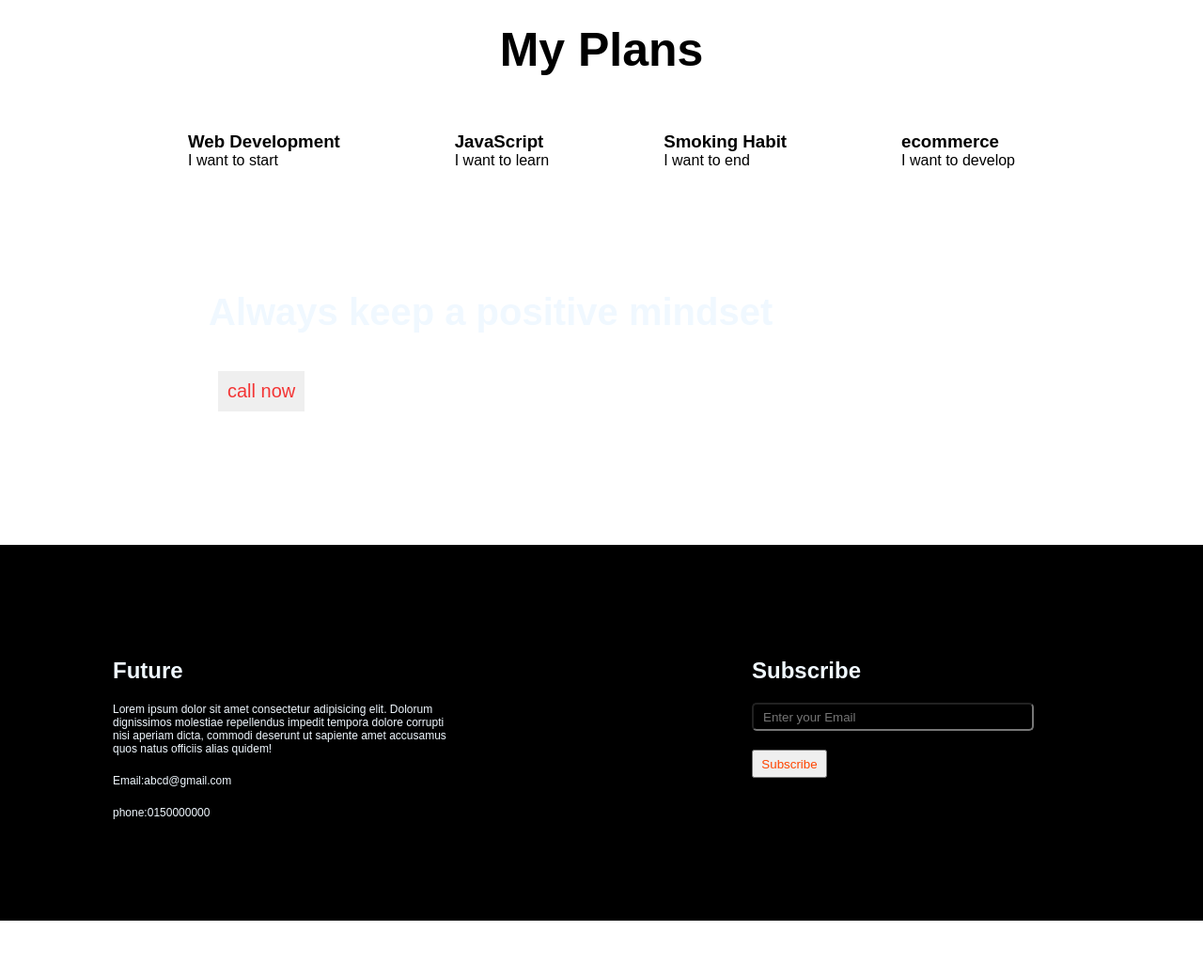
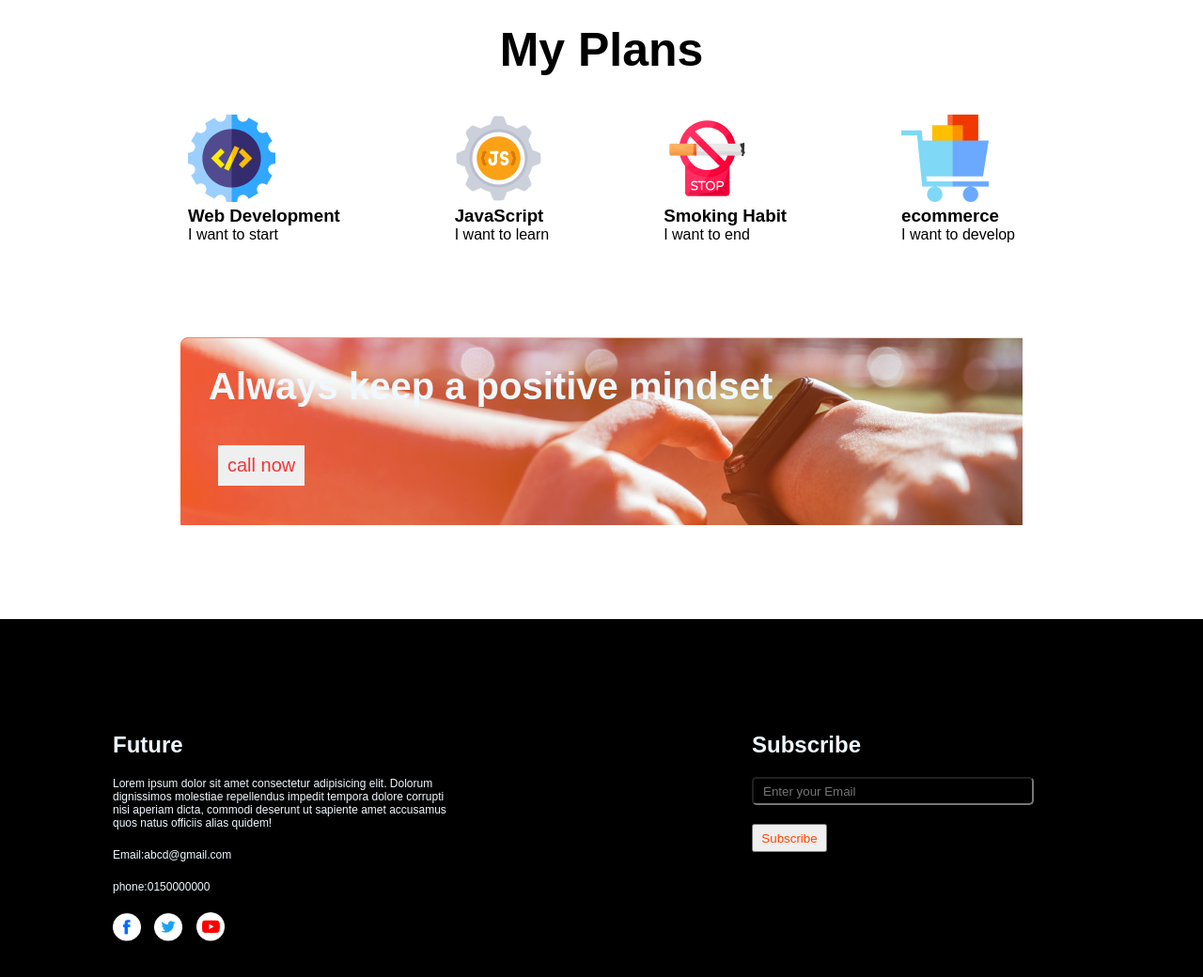
Before and after one commit to FaruqueParvej/assignment-01, a plain HTML site: page index.html in a window 1280 px wide. Shown: the part 1380-2420 px from the top of the page at 94% size. Before the commit the page ends 2360 px from the top, so only its background shows below. Drawn offline with Linux system fonts and the light colour scheme; the site is published under a folder, as on GitHub Pages, so addresses that start at the root find nothing.

Commit message:
modified immage

```diff
--- a/index.html
+++ b/index.html
@@ -21,7 +21,7 @@
     </section>
     <section class="main">
       <div class="photo">
-        <img src="/others/person.png" alt="" />
+        <img src="./others/person.png" alt="person photo" />
       </div>
       <article>
         <h2>My Failures of Previous Year</h2>
@@ -44,22 +44,22 @@
       <h2>My Plans</h2>
       <div class="plans">
         <div>
-          <img src="/icons/web.png" alt="" />
+          <img src="./icons/web.png" alt="web development icon" />
           <h3>Web Development</h3>
           <p>I want to start</p>
         </div>
         <div>
-          <img src="/icons/js.png" alt="" />
+          <img src="./icons/js.png" alt="javascript icon" />
           <h3>JavaScript</h3>
           <p>I want to learn</p>
         </div>
         <div>
-          <img src="/icons/smoke.png" alt="" />
+          <img src="./icons/smoke.png" alt="smoking icon" />
           <h3>Smoking Habit</h3>
           <p>I want to end</p>
         </div>
         <div>
-          <img src="/icons/ecom.png" alt="" />
+          <img src="./icons/ecom.png" alt="ecommerce icon" />
           <h3>ecommerce</h3>
           <p>I want to develop</p>
         </div>
@@ -81,9 +81,9 @@
         <p>Email:abcd@gmail.com</p>
         <p>phone:0150000000</p>
         <div class="icon">
-          <img src="/icons/fb.png" alt="" />
-          <img src="/icons/twitter.png" alt="" />
-          <img src="/icons/youtube.png" alt="" />
+          <img src="./icons/fb.png" alt="fb icon" />
+          <img src="./icons/twitter.png" alt="twitter icon" />
+          <img src="./icons/youtube.png" alt="youtube icon" />
         </div>
       </div>
       <div class="subscribe">
--- a/style.css
+++ b/style.css
@@ -5,7 +5,7 @@
   font-family: sans-serif;
 }
 .top {
-  background-image: url(/banner/banner2.png);
+  background-image: url(./banner/banner2.png);
   background-repeat: no-repeat;
   position: relative;
   width: 100%;
@@ -77,7 +77,7 @@ article ul {
   font-size: 50px;
 }
 .gradient-photo {
-  background-image: url(/others/watch.png), url(/others/gradient3.png);
+  background-image: url(./others/watch.png), url(./others/gradient3.png);
   background-blend-mode: lighten;
   width: 70%;
   height: 200px;
```
